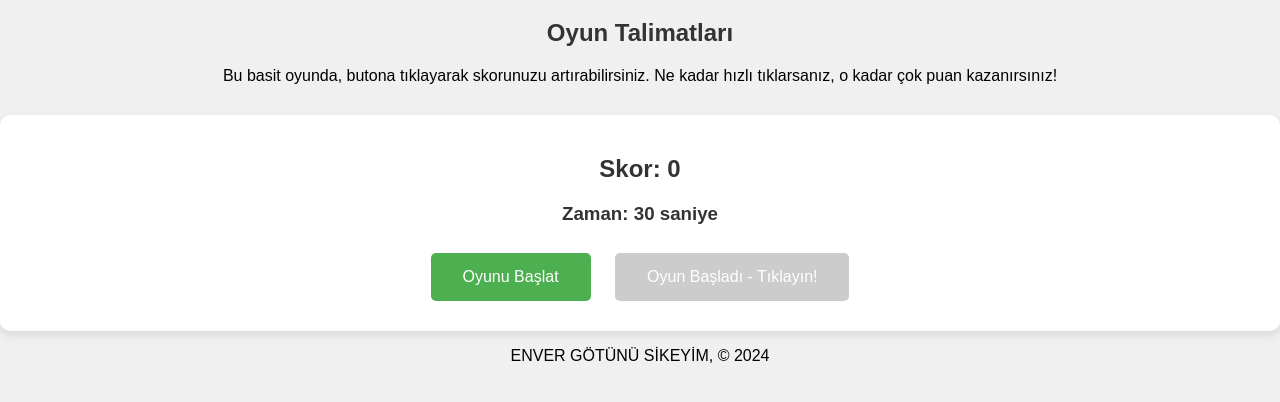
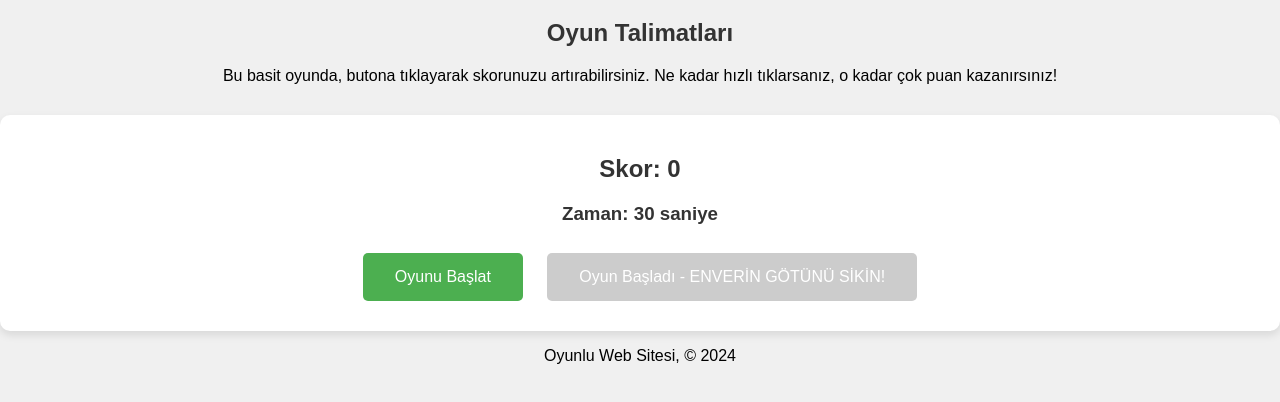
Before and after one commit to ahmet565/OYUNUM, a plain HTML site: page index.html in a window 1280 px wide. Shown: the part 78-480 px from the top of the page. Drawn offline with Linux system fonts and the light colour scheme.

Commit message:
Update index.html

```diff
--- a/index.html
+++ b/index.html
@@ -24,12 +24,12 @@
             <button id="startButton" onclick="startGame()">Oyunu Başlat</button>
 
             <!-- Oyun butonu (Başladıktan sonra etkinleştirilecek) -->
-            <button id="gameButton" onclick="increaseScore()" disabled>Oyun Başladı - Tıklayın!</button>
+            <button id="gameButton" onclick="increaseScore()" disabled>Oyun Başladı - ENVERİN GÖTÜNÜ SİKİN!</button>
         </section>
     </main>
 
     <footer>
-        <p>ENVER GÖTÜNÜ SİKEYİM, © 2024</p>
+        <p>Oyunlu Web Sitesi, © 2024</p>
     </footer>
 
     <script src="script.js"></script>
```
